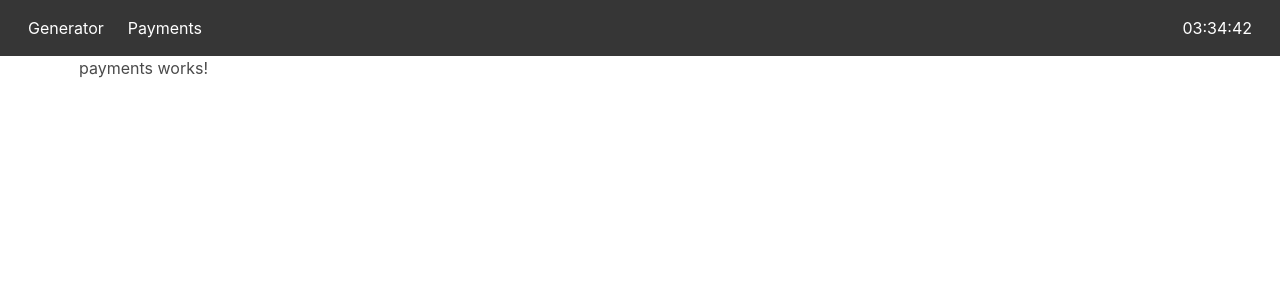
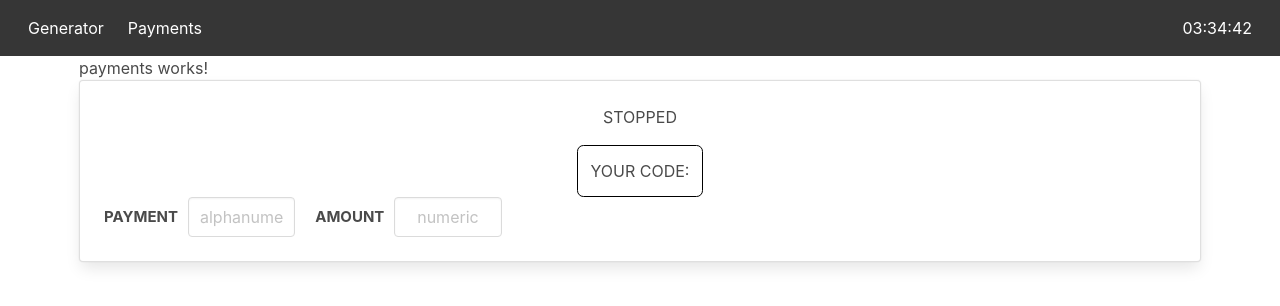
Before and after one commit to marcocspereira/altar, an Angular app: page /payments in a window 1280 px wide. Shown: the top 306 px of the page. Built offline with nearby package versions, Linux system fonts and the light colour scheme.

Commit message:
Created PaymentManager service to handle payments. Refactored inputs and labels

```diff
--- a/src/app/pages/generator/generator.component.css
+++ b/src/app/pages/generator/generator.component.css
@@ -21,6 +21,13 @@
   text-align: right;
 }
 
+.input-box-label {
+  line-height: 40px;
+  font-size: 15px;
+  padding-right: 10px;
+  font-weight: bold;
+}
+
 .input-box {
   width: 20%;
   text-align: center;
--- a/src/app/pages/generator/generator.component.html
+++ b/src/app/pages/generator/generator.component.html
@@ -5,10 +5,11 @@
     <div class="content">
       <div class="columns">
         <div class="column is-half left-column">
+          <span class="input-box-label">CHARACTER</span>
           <input
             class="input is-normal input-box"
             type="text"
-            placeholder="Character"
+            placeholder="character"
           />
         </div>
         <div class="column is-half right-column">
--- a/src/app/pages/payments/payments.component.css
+++ b/src/app/pages/payments/payments.component.css
@@ -0,0 +1,11 @@
+.input-box-label {
+  line-height: 40px;
+  font-size: 15px;
+  padding-right: 10px;
+  font-weight: bold;
+}
+
+.input-box {
+  width: 10%;
+  text-align: center;
+}
--- a/src/app/pages/payments/payments.component.html
+++ b/src/app/pages/payments/payments.component.html
@@ -1 +1,20 @@
 <p>payments works!</p>
+<div class="card">
+  <div class="card-content">
+    <div class="content">
+      <app-code-box class="code-box" [status]="status">{{ code }}</app-code-box>
+      <span class="input-box-label">PAYMENT</span>
+      <input
+        class="input is-normal input-box"
+        type="text"
+        placeholder="alphanumeric"
+      />
+      <span class="input-box-label" style="padding-left: 20px">AMOUNT</span>
+      <input
+        class="input is-normal input-box"
+        type="text"
+        placeholder="numeric"
+      />
+    </div>
+  </div>
+</div>
--- a/src/app/pages/payments/payments.component.ts
+++ b/src/app/pages/payments/payments.component.ts
@@ -1,4 +1,5 @@
-import { Component, OnInit } from '@angular/core';
+import { Component, OnDestroy } from '@angular/core';
+import { Subscription } from 'rxjs';
 import { CodeManagerService } from 'src/app/shared/code-manager/code-manager.service';
 
 @Component({
@@ -6,8 +7,35 @@ import { CodeManagerService } from 'src/app/shared/code-manager/code-manager.ser
   templateUrl: './payments.component.html',
   styleUrls: ['./payments.component.css'],
 })
-export class PaymentsComponent implements OnInit {
-  constructor(private _codeManager: CodeManagerService) {}
+export class PaymentsComponent implements OnDestroy {
+  private _subscription: Subscription = new Subscription();
+  matrixChars: Array<string>;
+  code: string;
+  status: boolean;
 
-  ngOnInit(): void {}
+  constructor(private _codeManager: CodeManagerService) {
+    this._subscribeCodeGenerationStatus();
+    this._subscribeMatrix();
+  }
+
+  ngOnDestroy() {
+    this._subscription.unsubscribe();
+  }
+
+  private _subscribeMatrix(): void {
+    this._subscription.add(
+      this._codeManager.generatedCodeObservable$.subscribe((generatedCode) => {
+        this.matrixChars = generatedCode.referenceMatrix.characters;
+        this.code = generatedCode.code;
+      })
+    );
+  }
+
+  private _subscribeCodeGenerationStatus(): void {
+    this._subscription.add(
+      this._codeManager.codeGenerationStatusObservable$.subscribe((x) => {
+        this.status = x;
+      })
+    );
+  }
 }
```
Also changed, not shown: src/app/pages/payments/payment-manager/payment-manager.service.ts (added, +9 -0 lines), 1 other file (tests, documents, lock files or other folders).
